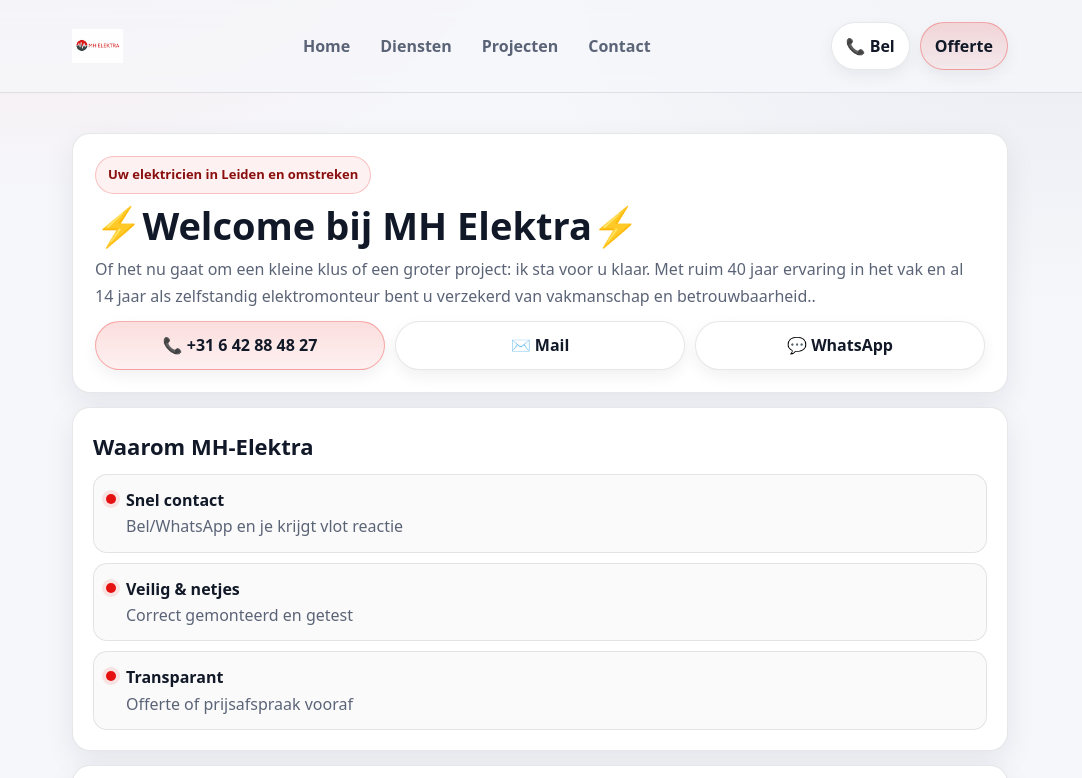
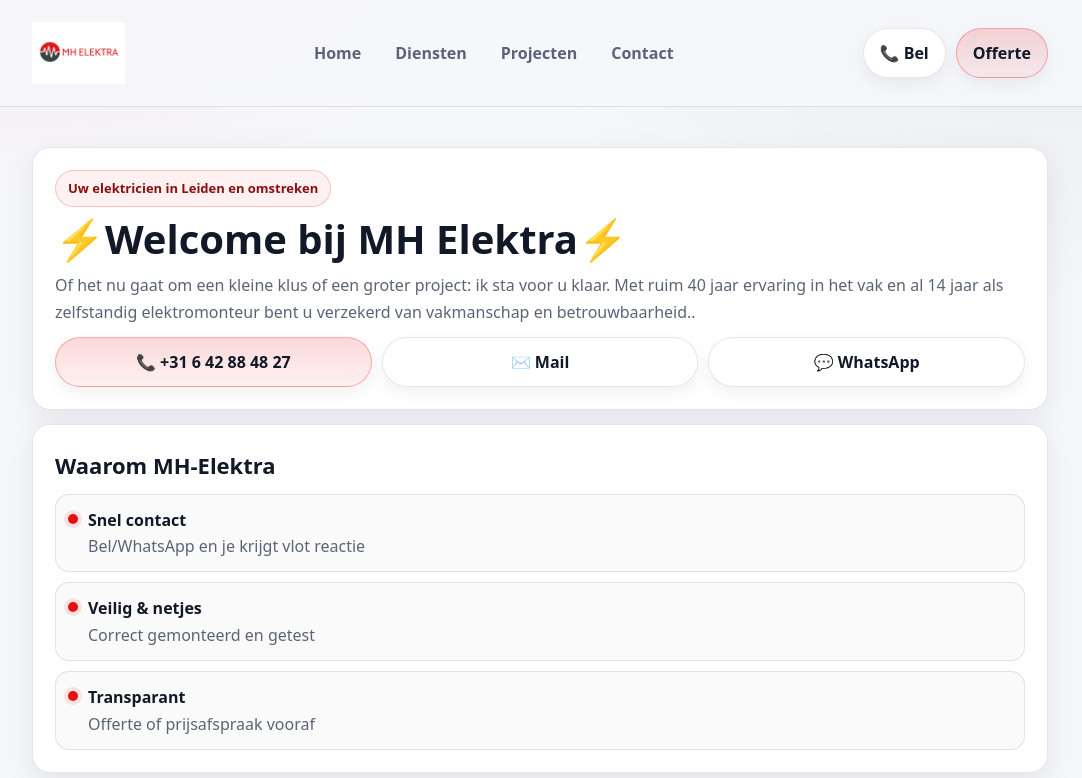
Before and after one commit to marcbeenhakker-rgb/MH-ELEKTRA, a Next.js app: page / in a window 1280 px wide. Shown: the top 778 px of the page, without its empty margins (100-1182 px from the left). Built offline with nearby package versions, Linux system fonts and the light colour scheme.

Commit message:
Update globals.css

```diff
--- a/styles/globals.css
+++ b/styles/globals.css
@@ -9,7 +9,9 @@
 
   --red:#e51110;
   --redSoft:rgba(229,17,16,.08);
-  --max:980px;
+
+  --max:1060px;     /* iets breder op desktop */
+  --pad:22px;
 }
 
 *{box-sizing:border-box}
@@ -25,54 +27,86 @@
 }
 a{color:inherit;text-decoration:none}
 
-.container{max-width:var(--max); margin:0 auto; padding:22px}
+/* Layout */
+.container{
+  max-width:var(--max);
+  margin:0 auto;
+  padding:var(--pad);
+}
 
+/* Topbar / Nav */
 .topbar{
   position:sticky; top:0; z-index:20;
-  background: rgba(246,247,251,.82);
-  backdrop-filter: blur(10px);
+  background: rgba(246,247,251,.86);
+  backdrop-filter: blur(12px);
   border-bottom:1px solid var(--line);
 }
-.nav{display:flex; align-items:center; justify-content:space-between; gap:14px}
-.brand{display:flex; align-items:center}
-.logo{height:34px; width:auto; display:block}
 
+.nav{
+  display:flex;
+  align-items:center;
+  justify-content:space-between;
+  gap:14px;
+  min-height:78px; /* voelt luxer + ruimte voor groter logo */
+}
+
+.brand{
+  display:flex;
+  align-items:center;
+  gap:12px;
+  min-width:0;
+}
+
+/* 🔥 LOGO FIX: groter + responsive */
+.logo{
+  height:62px;           /* desktop */
+  width:auto;
+  display:block;
+  object-fit:contain;
+}
+
+/* Links */
 .links{display:flex; gap:10px; align-items:center}
 .links a{
   color:var(--muted);
-  padding:8px 10px;
+  padding:10px 12px;
   border-radius:12px;
-  font-weight:650;
+  font-weight:750;
 }
 .links a:hover{color:var(--text); background:rgba(17,24,39,.04)}
 
 .navActions{display:flex; gap:10px; align-items:center}
 
+/* Buttons */
 .btn{
   display:inline-flex; align-items:center; justify-content:center; gap:8px;
-  padding:10px 14px;
+  padding:11px 16px;
   border-radius:999px;
   border:1px solid var(--line);
   background:#fff;
-  font-weight:800;
+  font-weight:850;
   box-shadow: 0 6px 16px rgba(17,24,39,.06);
   white-space:nowrap;
   cursor:pointer;
+  transition: transform .06s ease, background .15s ease, box-shadow .15s ease;
 }
 .btn:hover{background: rgba(17,24,39,.02)}
+.btn:active{transform: translateY(1px)}
 .btnRed{
   border-color: rgba(229,17,16,.30);
-  background: linear-gradient(180deg, rgba(229,17,16,.14), rgba(229,17,16,.06));
+  background: linear-gradient(180deg, rgba(229,17,16,.16), rgba(229,17,16,.06));
 }
 
+/* Cards */
 .card{
   background:var(--card);
   border:1px solid var(--line);
   border-radius:var(--r);
   box-shadow:var(--shadow);
-  padding:20px;
+  padding:22px;
 }
 
+/* Typography */
 .hero{padding:22px}
 .kicker{
   display:inline-flex; align-items:center; gap:10px;
@@ -84,23 +118,32 @@
   font-weight:900;
   font-size:13px;
 }
-h1{margin:10px 0 10px; font-size:38px; line-height:1.12}
+h1{margin:10px 0 10px; font-size:40px; line-height:1.12}
 h2{margin:0 0 10px; font-size:22px}
 p{margin:0 0 12px}
 .muted{color:var(--muted)}
 .small{font-size:13px}
 
+/* Grids */
 .stack{display:grid; gap:14px; padding:18px 0}
-.stack2{grid-template-columns: 1fr}
-.actions{display:flex; gap:10px; flex-wrap:wrap; margin-top:10px}
-.actions .btn{flex: 1 1 200px}
+.stack2{display:grid; gap:14px; grid-template-columns: 1fr}
 
-/* small utility helpers (Tailwind-like, used in pages) */
+/* Actions */
+.actions{
+  display:flex;
+  gap:10px;
+  flex-wrap:wrap;
+  margin-top:10px;
+}
+.actions .btn{flex: 1 1 220px}
+
+/* small utility helpers (Tailwind-like) */
 .text-xl{font-size:20px; line-height:1.25}
 .font-semibold{font-weight:700}
 .mt-4{margin-top:16px}
 .mb-6{margin-bottom:24px}
 
+/* Lists */
 .list{display:grid; gap:10px; margin-top:10px}
 .row{
   display:flex; gap:10px; align-items:flex-start;
@@ -127,7 +170,7 @@
 /* Slider */
 .slider{padding:0; overflow:hidden}
 .sliderInner{position:relative}
-.slideImg{width:100%; height:360px; object-fit:cover; display:block; background:#eef1f6}
+.slideImg{width:100%; height:380px; object-fit:cover; display:block; background:#eef1f6}
 .caption{
   position:absolute; left:14px; bottom:14px;
   padding:10px 12px;
@@ -173,35 +216,60 @@
   background:#fff;
   margin-top:10px;
 }
-.mapWrap iframe{width:100%; height:380px; border:0; display:block}
+.mapWrap iframe{width:100%; height:420px; border:0; display:block}
 
 /* Logos */
 .logoSection{margin-top:6px}
 .logoHeader{margin-bottom:10px}
 .logoGrid{
   display:grid;
-  gap:10px;
+  gap:12px;
   grid-template-columns: repeat(2, minmax(0, 1fr));
 }
-@media (min-width: 700px){
-  .logoGrid{grid-template-columns: repeat(4, minmax(0, 1fr))}
-}
-
-/* Logo strip */
-.logoStrip{display:flex; gap:12px; flex-wrap:wrap; align-items:center; margin-top:10px}
 .logoCard{
   border:1px solid var(--line);
   background: rgba(17,24,39,.02);
   border-radius:14px;
-  padding:10px 12px;
+  padding:12px;
   display:grid;
   place-items:center;
+  min-height:76px;
 }
-.logoImg{height:34px; width:auto; display:block; filter: saturate(0.9)}
+.logoImg{
+  height:44px;
+  width:auto;
+  display:block;
+  object-fit:contain;
+  filter: saturate(0.95);
+}
+
+/* Mobile-first logo strip (smooth horizontal scroll) */
+.logoStrip{
+  display:flex;
+  gap:12px;
+  overflow:auto;
+  padding-bottom:6px;
+  -webkit-overflow-scrolling: touch;
+  scroll-snap-type:x mandatory;
+}
+.logoStrip .logoCard{
+  flex:0 0 auto;
+  min-width:160px;
+  scroll-snap-align:start;
+}
+
+/* Responsive */
+@media (min-width: 700px){
+  .logoGrid{grid-template-columns: repeat(4, minmax(0, 1fr))}
+  .logoStrip{overflow:visible; scroll-snap-type:none; flex-wrap:wrap}
+  .logoStrip .logoCard{min-width:auto}
+}
 
 @media (max-width: 860px){
   .links{display:none}
-  h1{font-size:32px}
+  h1{font-size:34px}
+  .logo{height:54px}       /* iPad / tablet */
+  .nav{min-height:72px}
 }
 
 @media (min-width: 980px){
@@ -209,10 +277,12 @@
 }
 
 @media (max-width: 520px){
-  .container{padding:16px}
+  :root{ --pad:16px; }
   .card{padding:16px}
   .actions{flex-direction:column}
   .actions .btn{width:100%; flex:1 1 auto}
-  .mapWrap iframe{height:300px}
+  .mapWrap iframe{height:320px}
   .slideImg{height:260px}
+  .logo{height:48px}       /* telefoon */
+  .nav{min-height:68px}
 }
```
